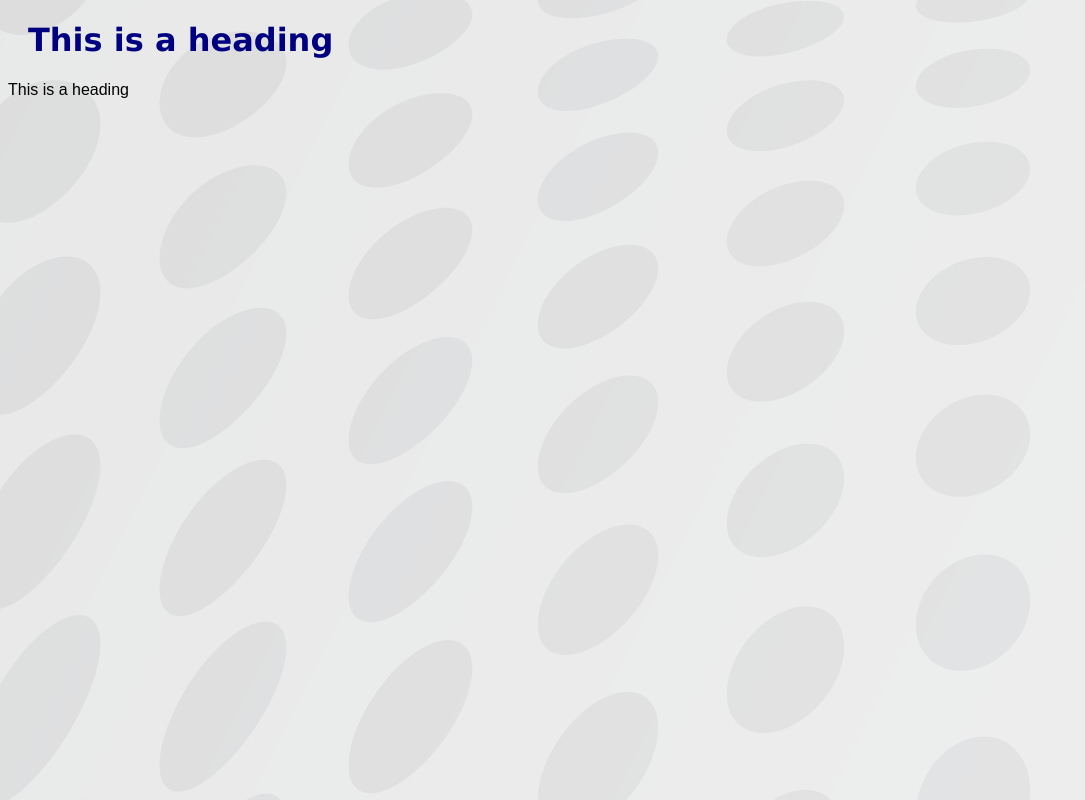
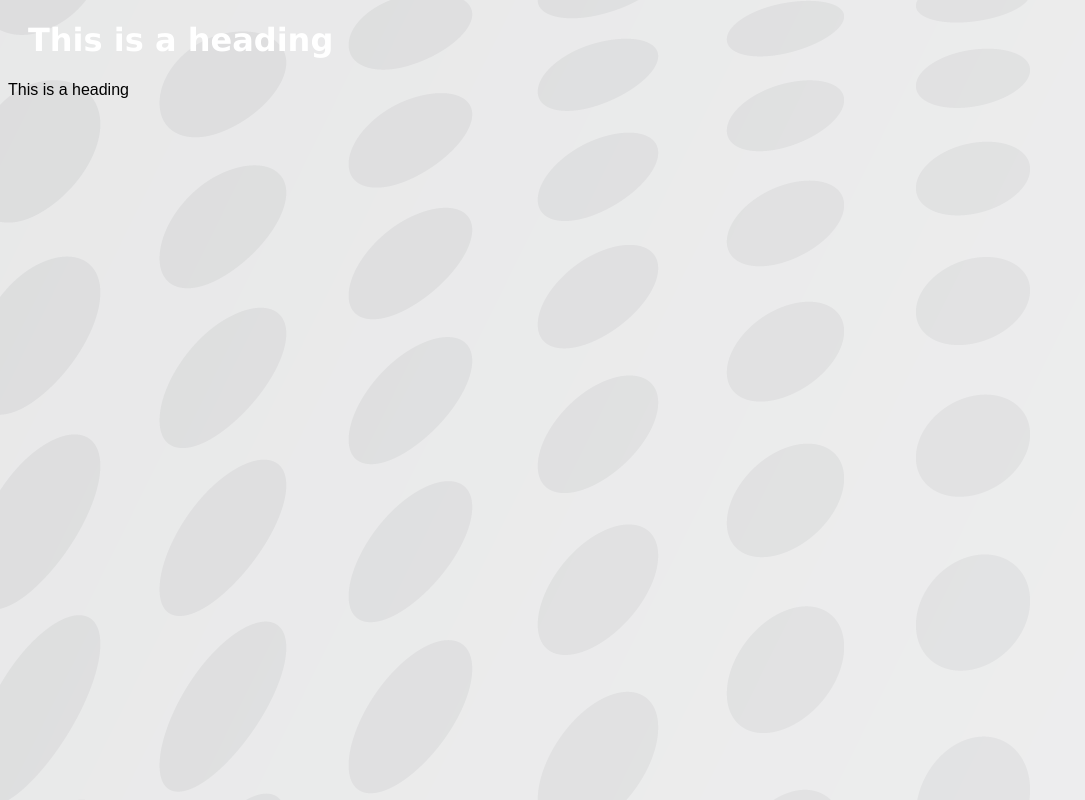
Before and after one commit to braxchass/project5, a plain HTML site: page index.html in a window 1280 px wide. Shown: the whole page, without its empty margins (0-1085 px from the left). Drawn offline with Linux system fonts and the light colour scheme.

Commit message:
Update mystyle.css

```diff
--- a/mystyle.css
+++ b/mystyle.css
@@ -3,6 +3,6 @@ body {
 }
 
 h1 {
-  color: navy;
+  color: white;
   margin-left: 20px;
 }
```
